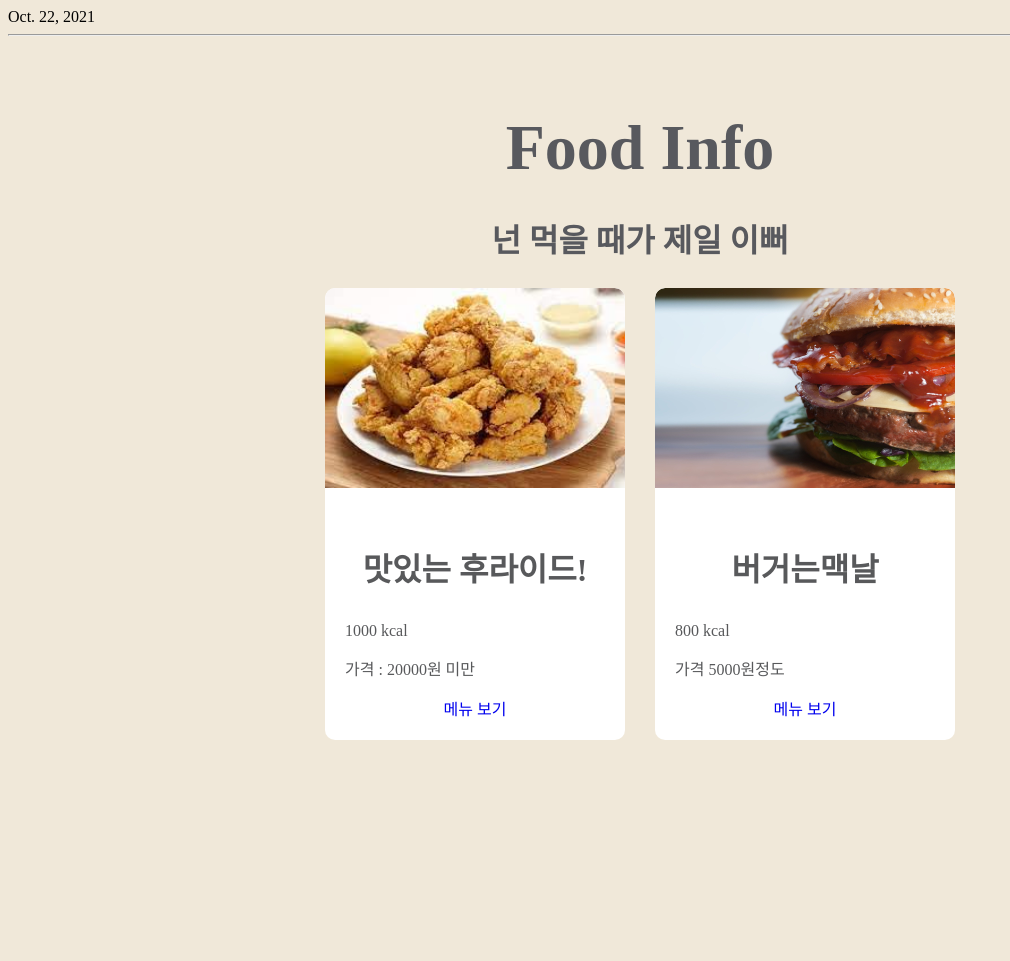
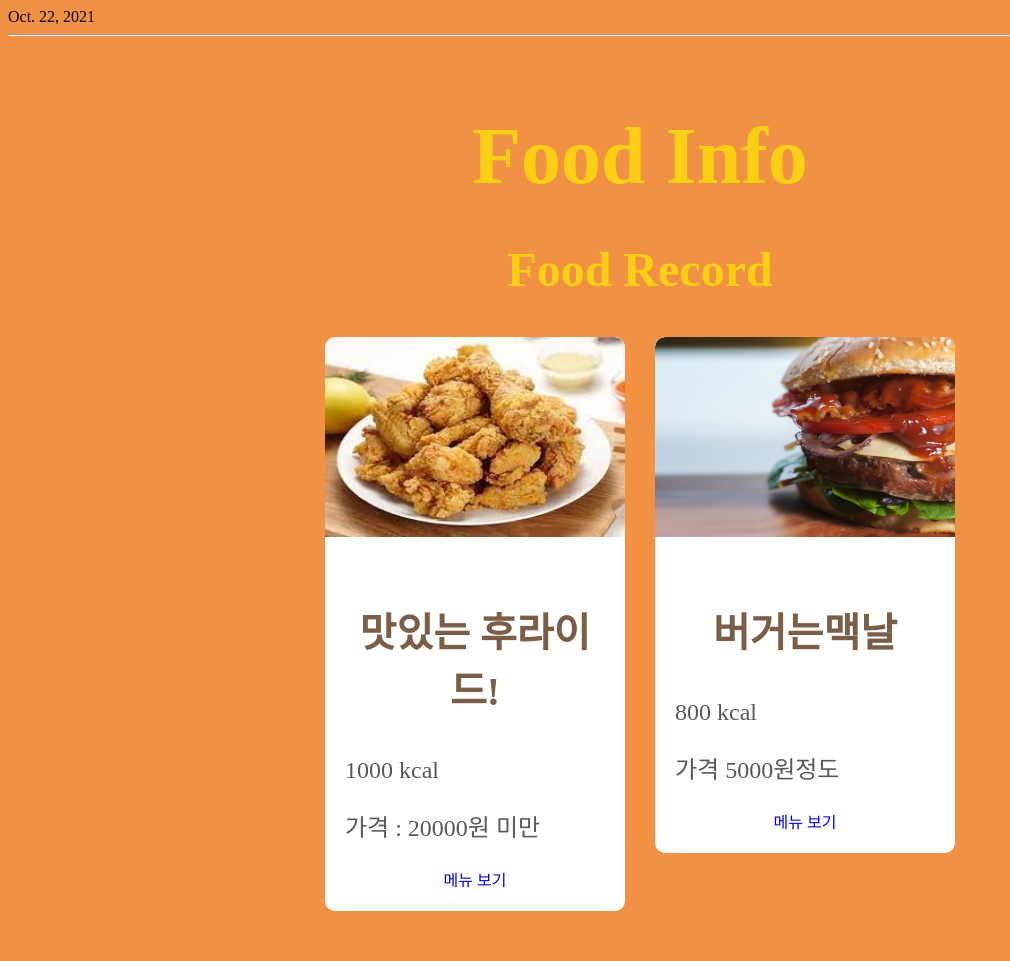
Before and after one commit to IT-HONGREAT/django_food_project, a Django app: page /foods/menu/ in a window 1280 px wide. Shown: the whole page, without its empty margins (0-1010 px from the left). Before the commit the page ends 740 px from the top, so only its background shows below. Run offline with Django 3.2, Linux system fonts and the light colour scheme; data comes from the database, SQL or seed files in the repository; parts of the project's set-up code (start-up, migrations or seed data) failed here and were passed over; some web fonts are replaced.

Commit message:
menu css 스타일 수정

```diff
--- a/foods/static/foods/css/styles.css
+++ b/foods/static/foods/css/styles.css
@@ -7,13 +7,13 @@
 }
 
 body {
-  background-color : #f0e8d9;
+  background-color : #f19143;
 }
 
 h1 {
   text-align: center;
-  font-size:64px;
-  color: #58595e;
+  font-size:5rem;
+  color: #FACF14;
   margin-top: 75px;
   margin-bottom: 30px;
   font-family: Jua;
@@ -21,8 +21,8 @@ h1 {
 
 h2 {
   text-align: center;
-  font-size:32px;
-  color: #58595e;
+  font-size:3rem;
+  color: #FAD014;
   font-family: Jua;
 }
 
@@ -46,14 +46,14 @@ h2 {
 }
 
 .food h3 {
-  color: #58595b;
-  font-size: 32px;
+  color: #7A5E47;
+  font-size: 2.5rem;
   font-family: Jua;
 }
 
 .food p {
   color: #58595b;
-  font-size: 16px;
+  font-size: 1.5rem;
   font-family: Jua;
   text-align: left;
 }
--- a/foods/static/foods/css/styles_detail.css
+++ b/foods/static/foods/css/styles_detail.css
@@ -8,7 +8,7 @@
 }
 
 body {
-  background-color : #f0e8d9;
+  background-color : #f19143;
 }
 
 h2 {
--- a/foods/templates/foods/base.html
+++ b/foods/templates/foods/base.html
@@ -15,7 +15,7 @@
   <hr/>
 
   <h1>Food Info</h1>
-  <h2>넌 먹을 때가 제일 이뻐</h2>
+  <h2>Food Record</h2>
 
   <div class="food-container">
 
```
Also changed, not shown: costaurant/settings.py (+6 -4 lines).
